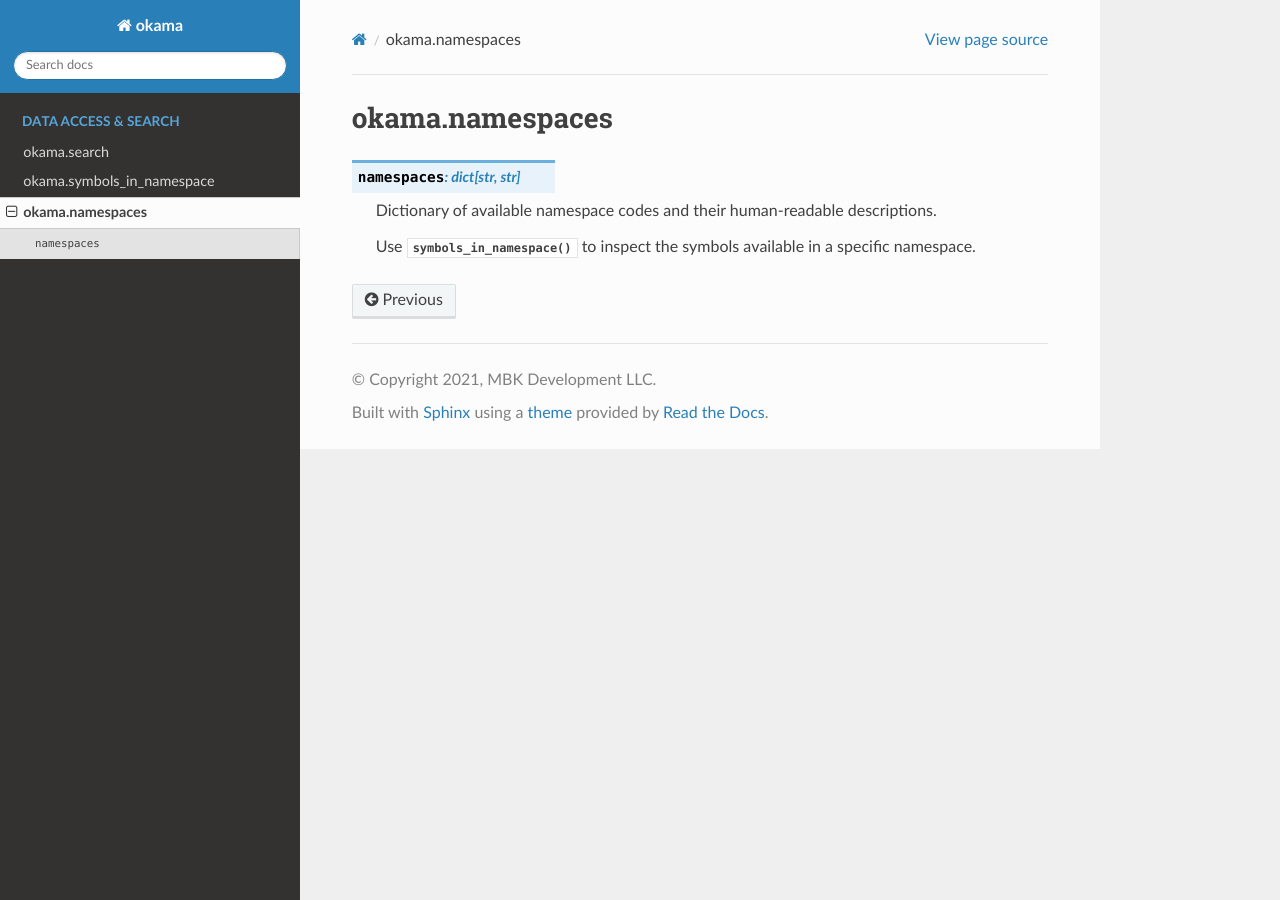
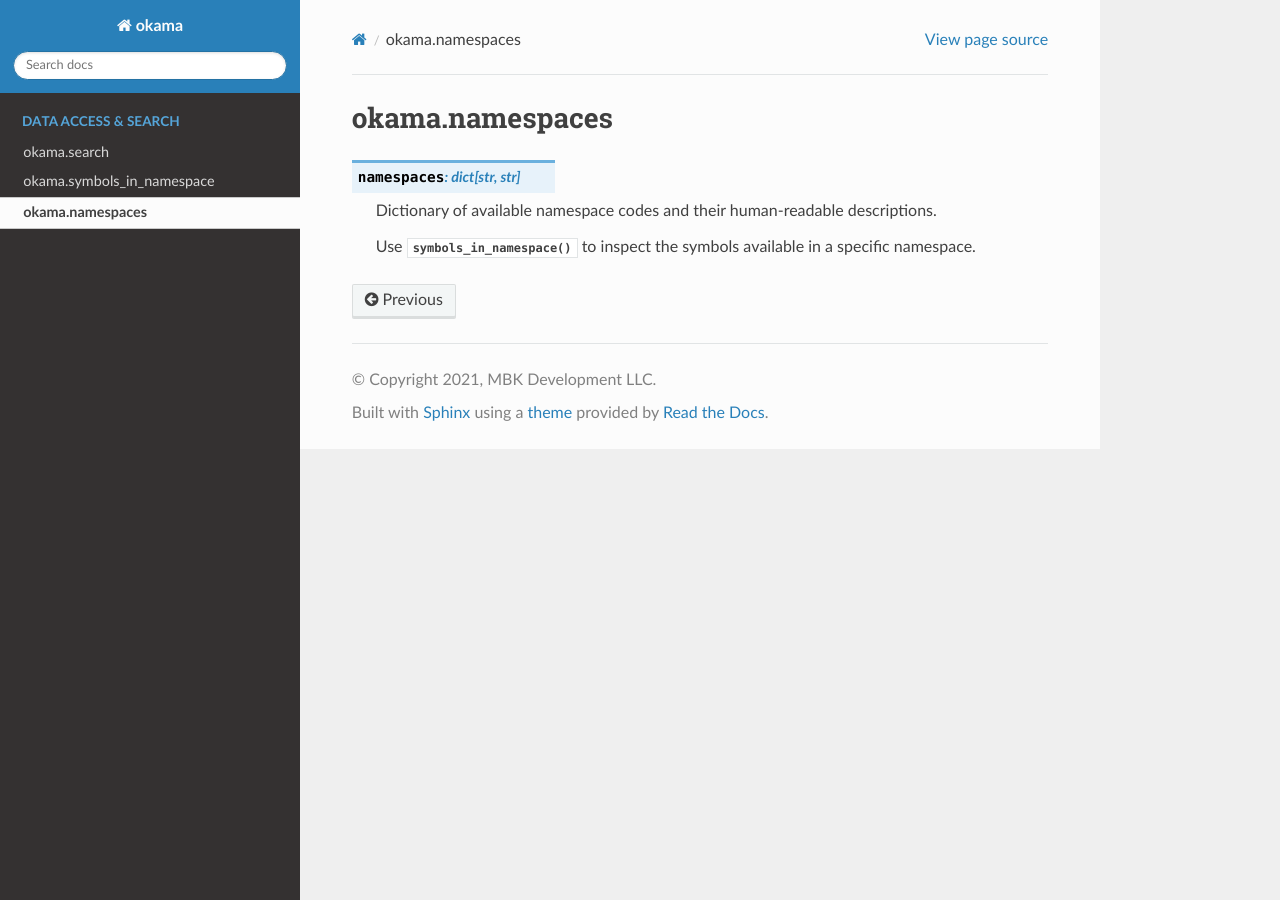
Before and after one commit to mbk-dev/okama, a Sphinx documentation site: the page built from docs/okama.namespaces.rst, in a window 1280 px wide. Built offline with Sphinx 7.4.7 and the Read the Docs theme 3.1.0, drawn with Linux system fonts in a browser that asks for light colours; pages that are not in the unit, such as notebooks, are missing from menus.

Commit message:
docs: improve left menu at ReadTheDocs

```diff
--- a/docs/conf.py
+++ b/docs/conf.py
@@ -51,6 +51,8 @@ language = "en"
 source_encoding = "utf-8"
 
 add_module_names = False
+toc_object_entries = False
+toc_object_entries_show_parents = "hide"
 
 # Add any Sphinx extension module names here, as strings. They can be
 # extensions coming with Sphinx (named 'sphinx.ext.*') or your custom
```
